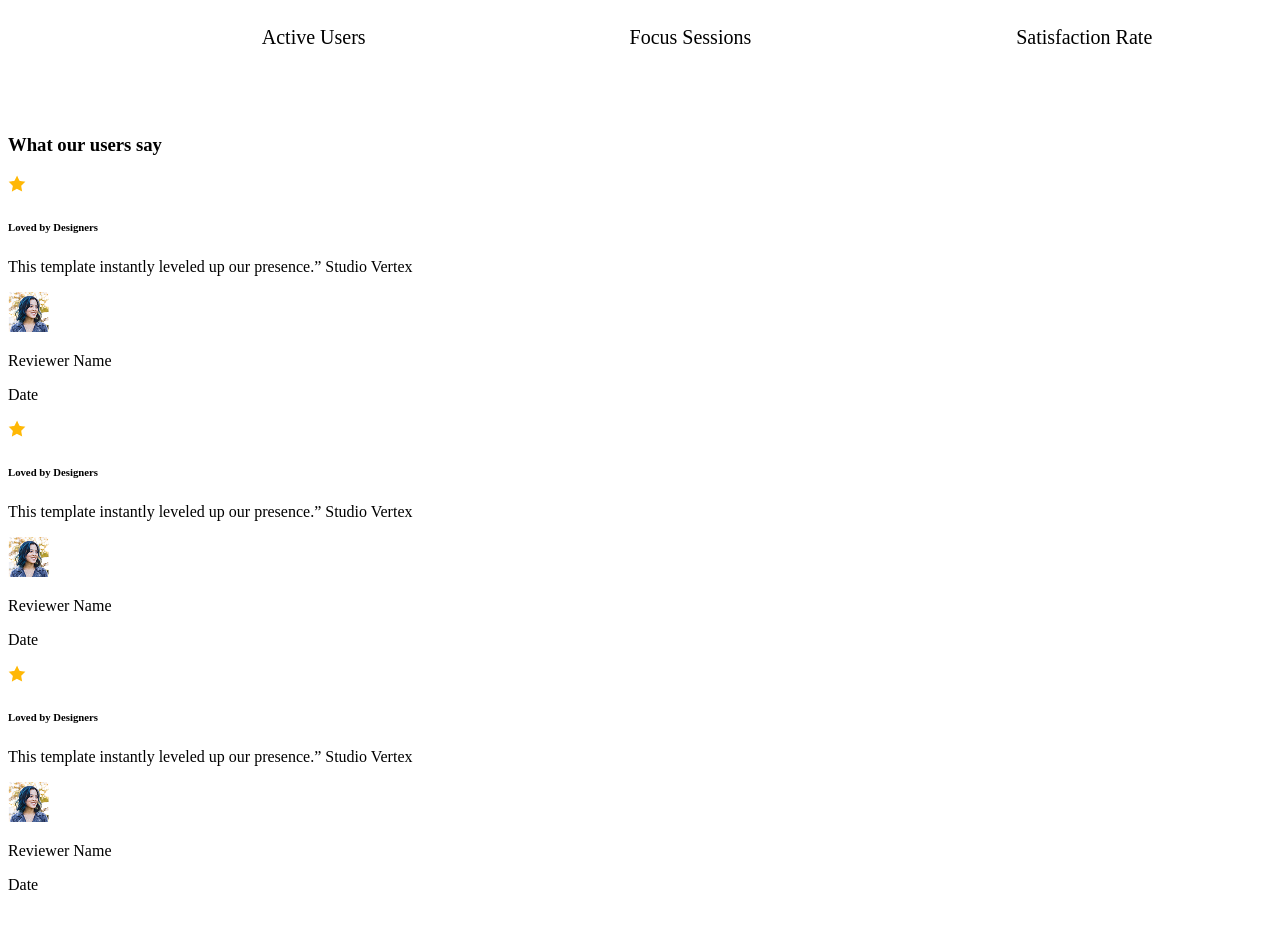
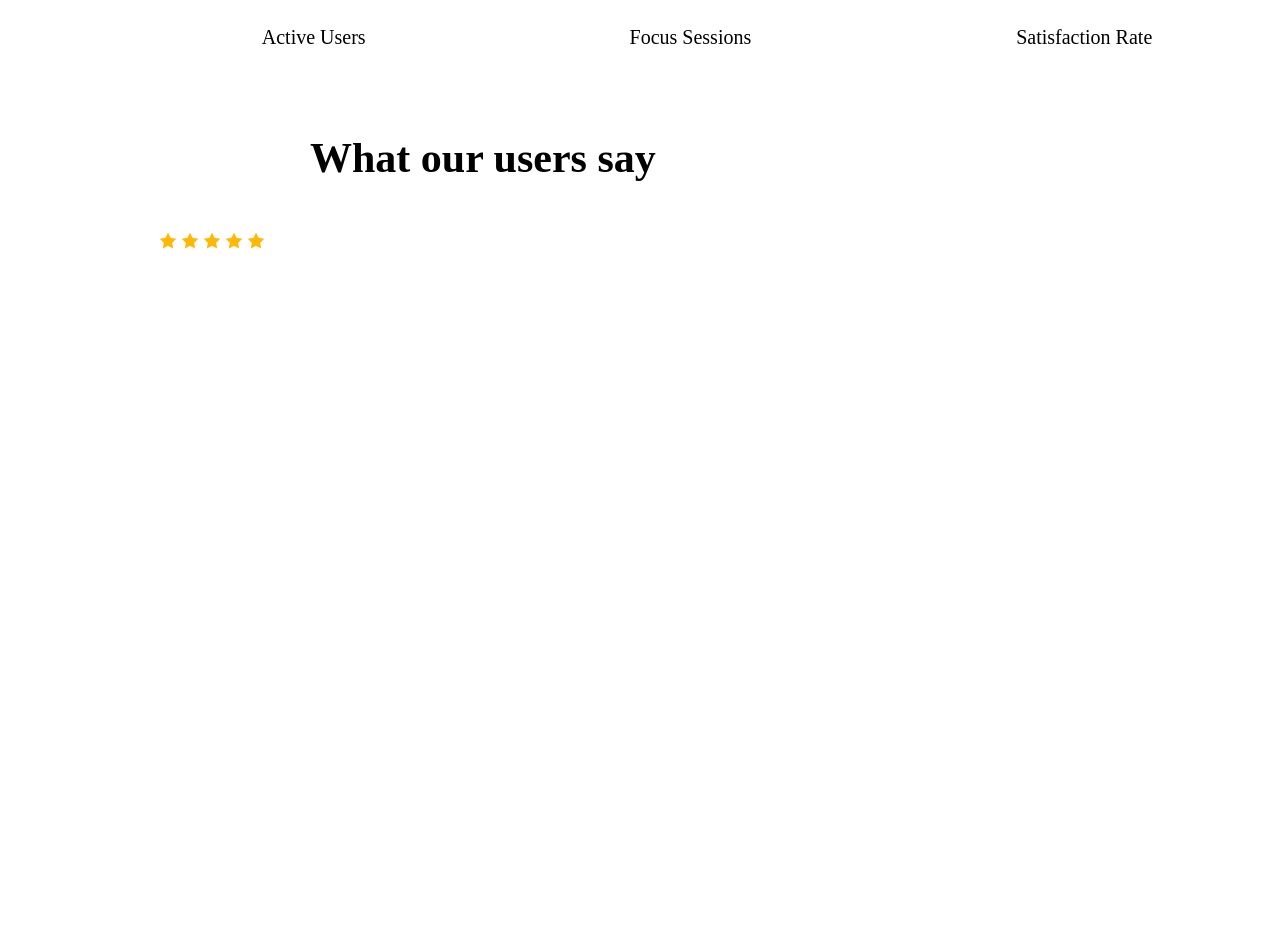
Before and after one commit to niloy-tech/main, a plain HTML site: page index.html in a window 1280 px wide. Shown: the part 1700-2628 px from the top of the page. Drawn offline with Linux system fonts and the light colour scheme.

Commit message:
changed a little bit html

```diff
--- a/index.html
+++ b/index.html
@@ -58,49 +58,21 @@
         </section>
 
         <section>
-            <div class="what">
-                <h3>What our users say</h3>
-            <div>
-                <img src="./Assets/icon-star.png" alt="">
-                <h6>Loved by Designers</h6>
-                <p>This template instantly leveled up our presence.”  Studio Vertex</p>
+            <div class="class-section">
+                <h3 class="say">What our users say</h3>
                 <div>
-                    <img src="./Assets/avatar.png" alt="A person">
                     <div>
-                        <p>Reviewer Name</p>
-                        <p>Date</p>
-                    </div>
-                </div>
-                <div>
-                    <img src="./Assets/icon-star.png" alt="">
-                <h6>Loved by Designers</h6>
-                <p>This template instantly leveled up our presence.”  Studio Vertex</p>
-                <div>
-                    <img src="./Assets/avatar.png" alt="A person">
-                    <div>
-                        <p>Reviewer Name</p>
-                        <p>Date</p>
-                    </div>
-                </div>
-                <div>
-                    <img src="./Assets/icon-star.png" alt="">
-                <h6>Loved by Designers</h6>
-                <p>This template instantly leveled up our presence.”  Studio Vertex</p>
-                <div>
-                    <img src="./Assets/avatar.png" alt="A person">
-                    <div>
-                        <p>Reviewer Name</p>
-                        <p>Date</p>
+                        <img src="./Assets/icon-star.png" alt="">
+                        <img src="./Assets/icon-star.png" alt="">
+                        <img src="./Assets/icon-star.png" alt="">
+                        <img src="./Assets/icon-star.png" alt="">
+                        <img src="./Assets/icon-star.png" alt="">
+
                     </div>
                 </div>
 
             </div>
-
-
-
-            </div>
         </section>
-
         <section>
             <div class="r">
                 <div class="get">
--- a/styles/styles.css
+++ b/styles/styles.css
@@ -194,3 +194,19 @@ ul li a{
 .dark-2 {
     color: rgba(137, 135, 161, 1);
 }
+
+.say {
+    font-weight: bold;
+    font-size: 42px;
+    margin-left: 151px;
+    margin-right: 149px;
+    margin-top: 137px;
+    margin-bottom: 50px;
+
+}
+
+.class-section {
+    width: 1140px;
+    height: 342px;
+    margin: 137px 149px 137px 151px;
+}
```
